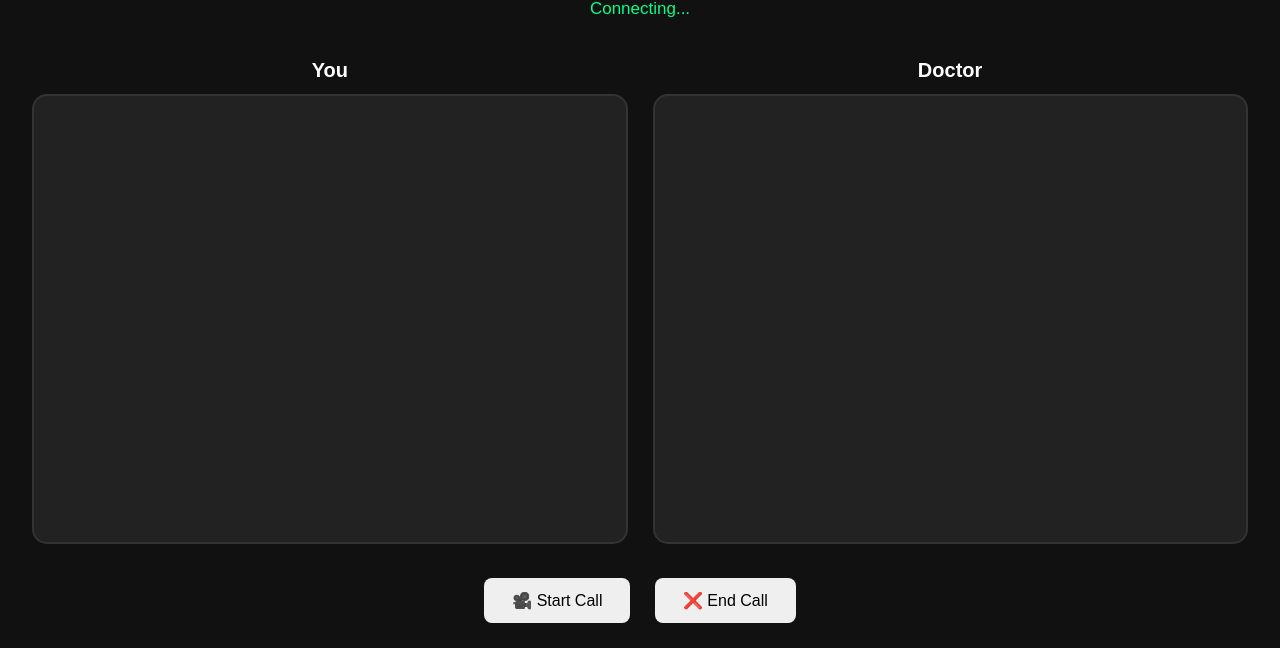
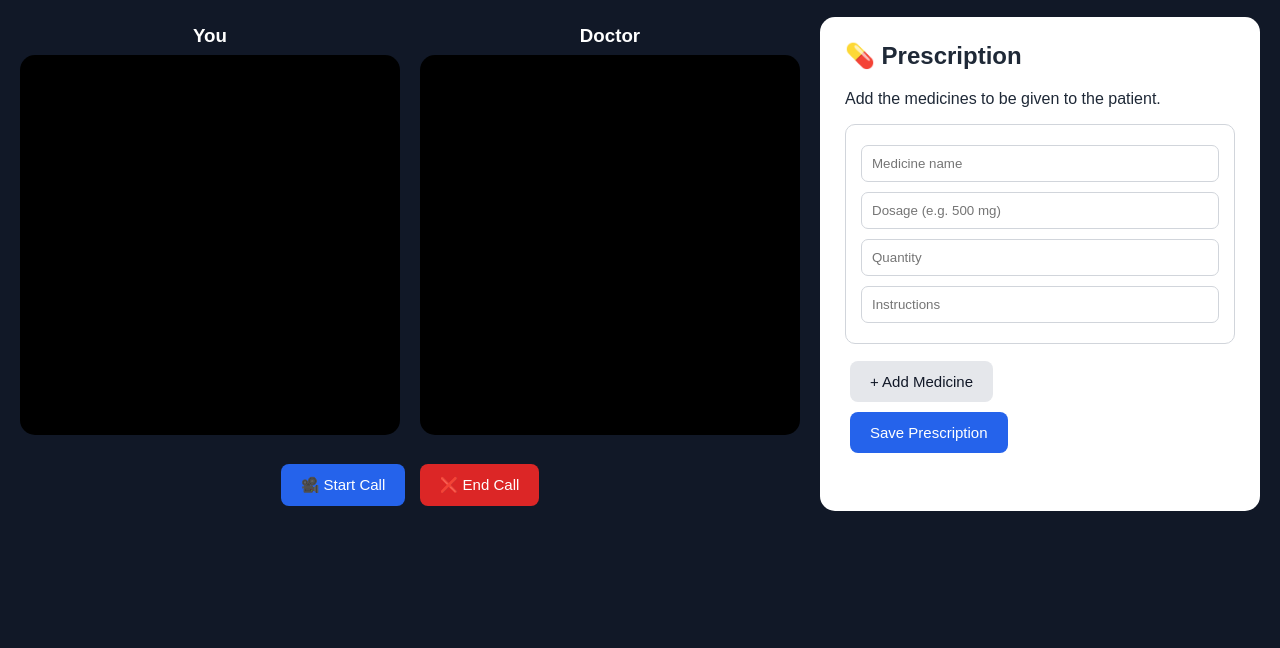
Before and after one commit to brindayuktha07-sketch/any-time-medicine-atm, a website: page video-call.html in a window 1280 px wide. Shown: the part 152-800 px from the top of the page. Drawn offline with nearby package versions, Linux system fonts and the light colour scheme; no server answers.

Commit message:
Update video-call.html

```diff
--- a/video-call.html
+++ b/video-call.html
@@ -19,83 +19,158 @@
         body {
             margin: 0;
             font-family: Arial, sans-serif;
-            background: #111;
+            background: #111827;
             color: white;
-            text-align: center;
         }
 
-        h1 {
-            margin: 25px 10px 10px;
+        header {
+            padding: 20px;
+            text-align: center;
+            background: #1f2937;
         }
 
-        h2 {
-            margin: 5px 10px 15px;
+        header h1 {
+            margin: 0 0 8px;
         }
 
         #role {
-            font-size: 22px;
+            font-size: 18px;
             font-weight: bold;
-            margin: 10px;
         }
 
         #status {
-            margin: 15px;
+            text-align: center;
+            padding: 12px;
             color: #00ff88;
-            font-size: 17px;
         }
 
-        #videos {
+        .call-container {
             display: flex;
-            justify-content: center;
-            align-items: flex-start;
-            gap: 25px;
+            gap: 20px;
+            padding: 20px;
             flex-wrap: wrap;
-            padding: 20px;
-            width: 100%;
+        }
+
+        .video-section {
+            flex: 2;
+            min-width: 600px;
+        }
+
+        .videos {
+            display: flex;
+            gap: 20px;
         }
 
         .video-box {
-            width: 48%;
-            min-width: 350px;
-            max-width: 800px;
+            flex: 1;
         }
 
         .video-box h3 {
-            margin: 5px 0 12px;
-            font-size: 20px;
+            text-align: center;
+            margin: 8px;
         }
 
         video {
             width: 100%;
-            height: 450px;
+            height: 380px;
             object-fit: cover;
-            background: #222;
+            background: #000;
             border-radius: 15px;
-            border: 2px solid #333;
+        }
+
+        .prescription-section {
+            flex: 1;
+            min-width: 320px;
+            background: white;
+            color: #1f2937;
+            padding: 25px;
+            border-radius: 15px;
+        }
+
+        .prescription-section h2 {
+            margin-top: 0;
+        }
+
+        .medicine-row {
+            border: 1px solid #d1d5db;
+            padding: 15px;
+            border-radius: 10px;
+            margin-bottom: 12px;
+        }
+
+        .medicine-row input {
+            width: 100%;
+            padding: 10px;
+            margin: 5px 0;
+            border: 1px solid #d1d5db;
+            border-radius: 7px;
+            box-sizing: border-box;
         }
 
         button {
-            padding: 13px 28px;
-            margin: 10px;
+            padding: 12px 20px;
             border: none;
             border-radius: 8px;
             cursor: pointer;
-            font-size: 16px;
+            font-size: 15px;
+            margin: 5px;
         }
 
-        button:hover {
-            opacity: 0.85;
+        .primary-btn {
+            background: #2563eb;
+            color: white;
         }
 
-        @media (max-width: 800px) {
+        .danger-btn {
+            background: #dc2626;
+            color: white;
+        }
 
-            .video-box {
-                width: 95%;
-                min-width: 0;
+        .add-btn {
+            background: #e5e7eb;
+            color: #111827;
+        }
+
+        .dispense-btn {
+            width: 100%;
+            background: #16a34a;
+            color: white;
+            font-size: 17px;
+            font-weight: bold;
+            margin-top: 20px;
+        }
+
+        #patientPrescription {
+            display: none;
+        }
+
+        .medicine-card {
+            background: #f8fafc;
+            padding: 15px;
+            border-radius: 10px;
+            margin-bottom: 10px;
+        }
+
+        .medicine-card strong {
+            font-size: 17px;
+        }
+
+        @media (max-width: 900px) {
+
+            .video-section {
+                min-width: 100%;
+            }
+
+            .videos {
+                flex-direction: column;
             }
 
             video {
                 height: 300px;
+            }
+
+            .prescription-section {
+                min-width: 100%;
             }
 
         }
@@ -107,20 +182,31 @@
 
 <body>
 
+<header>
+
     <h1>Any Time Medicine</h1>
 
     <div id="role"></div>
 
-    <h2>Video Consultation</h2>
+</header>
+
 
 <div id="status">
     Connecting...
 </div>
 
 
-    <div id="videos">
+<div class="call-container">
 
-        <!-- YOUR VIDEO -->
+
+    <!-- =========================
+         VIDEO
+    ========================== -->
+
+    <div class="video-section">
+
+        <div class="videos">
+
 
             <div class="video-box">
 
@@ -135,8 +221,6 @@
 
             </div>
 
-
-        <!-- OTHER PERSON'S VIDEO -->
 
             <div class="video-box">
 
@@ -155,15 +239,127 @@
         </div>
 
 
-    <div>
+        <div style="text-align:center; margin-top:20px;">
 
-        <button onclick="startCall()">
+            <button
+                class="primary-btn"
+                onclick="startCall()">
+
                 🎥 Start Call
+
             </button>
 
-        <button onclick="endCall()">
+
+            <button
+                class="danger-btn"
+                onclick="endCall()">
+
                 ❌ End Call
+
             </button>
+
+        </div>
+
+    </div>
+
+
+    <!-- =========================
+         DOCTOR PRESCRIPTION
+    ========================== -->
+
+    <div
+        class="prescription-section"
+        id="doctorPrescription">
+
+        <h2>💊 Prescription</h2>
+
+        <p>
+            Add the medicines to be given
+            to the patient.
+        </p>
+
+
+        <div id="medicineList">
+
+            <div class="medicine-row">
+
+                <input
+                    type="text"
+                    class="medicineName"
+                    placeholder="Medicine name">
+
+                <input
+                    type="text"
+                    class="medicineDosage"
+                    placeholder="Dosage (e.g. 500 mg)">
+
+                <input
+                    type="number"
+                    class="medicineQuantity"
+                    placeholder="Quantity">
+
+                <input
+                    type="text"
+                    class="medicineInstructions"
+                    placeholder="Instructions">
+
+            </div>
+
+        </div>
+
+
+        <button
+            class="add-btn"
+            onclick="addMedicine()">
+
+            + Add Medicine
+
+        </button>
+
+
+        <br>
+
+
+        <button
+            class="primary-btn"
+            onclick="savePrescription()">
+
+            Save Prescription
+
+        </button>
+
+    </div>
+
+
+    <!-- =========================
+         PATIENT PRESCRIPTION
+    ========================== -->
+
+    <div
+        class="prescription-section"
+        id="patientPrescription">
+
+        <h2>💊 Your Prescription</h2>
+
+        <div id="prescriptionList">
+
+            <p>
+                Waiting for doctor's prescription...
+            </p>
+
+        </div>
+
+
+        <button
+            class="dispense-btn"
+            onclick="dispenseMedicines()">
+
+            💊 DISPENSE MEDICINES
+
+        </button>
+
+    </div>
+
 
 </div>
 
@@ -173,7 +369,7 @@
 <script src="/socket.io/socket.io.js"></script>
 
 
-    <!-- WebRTC -->
+<!-- WebRTC + Prescription -->
 
 <script src="video-call.js"></script>
 
```
Lines whose indentation alone changed are shown as unchanged.
